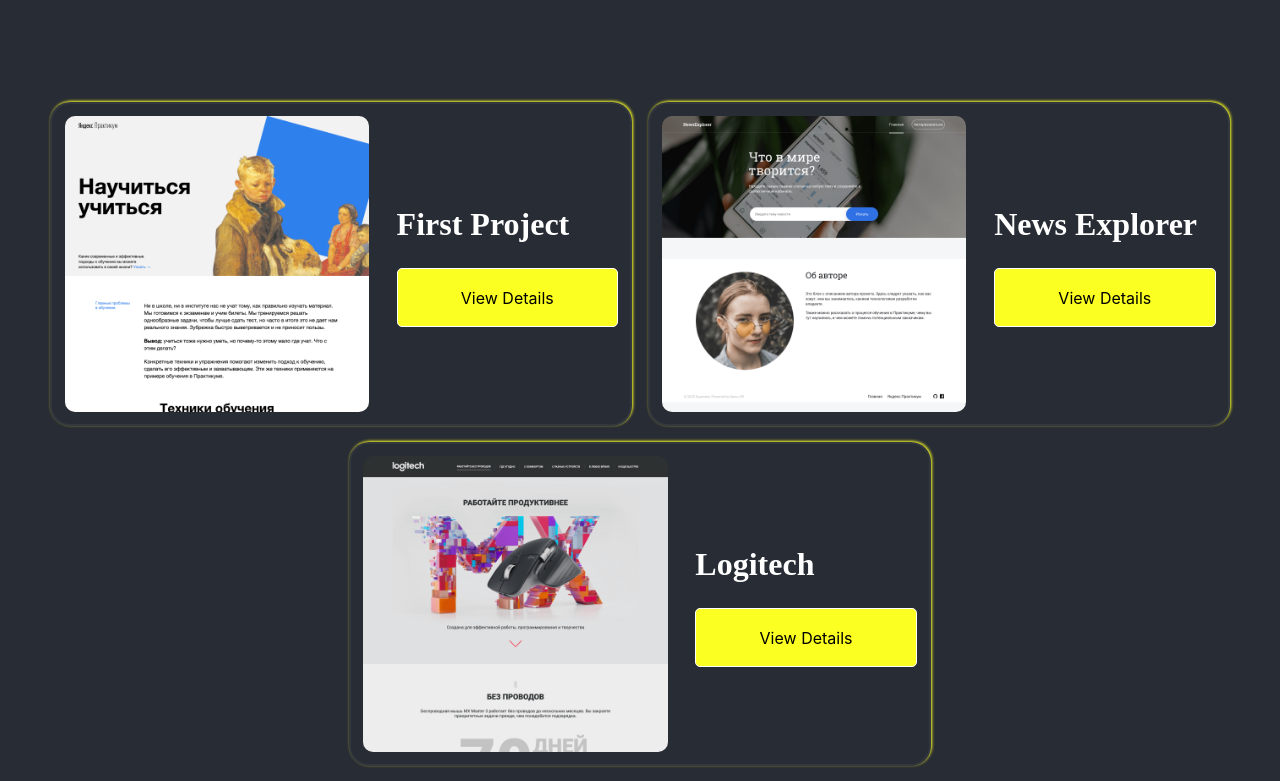
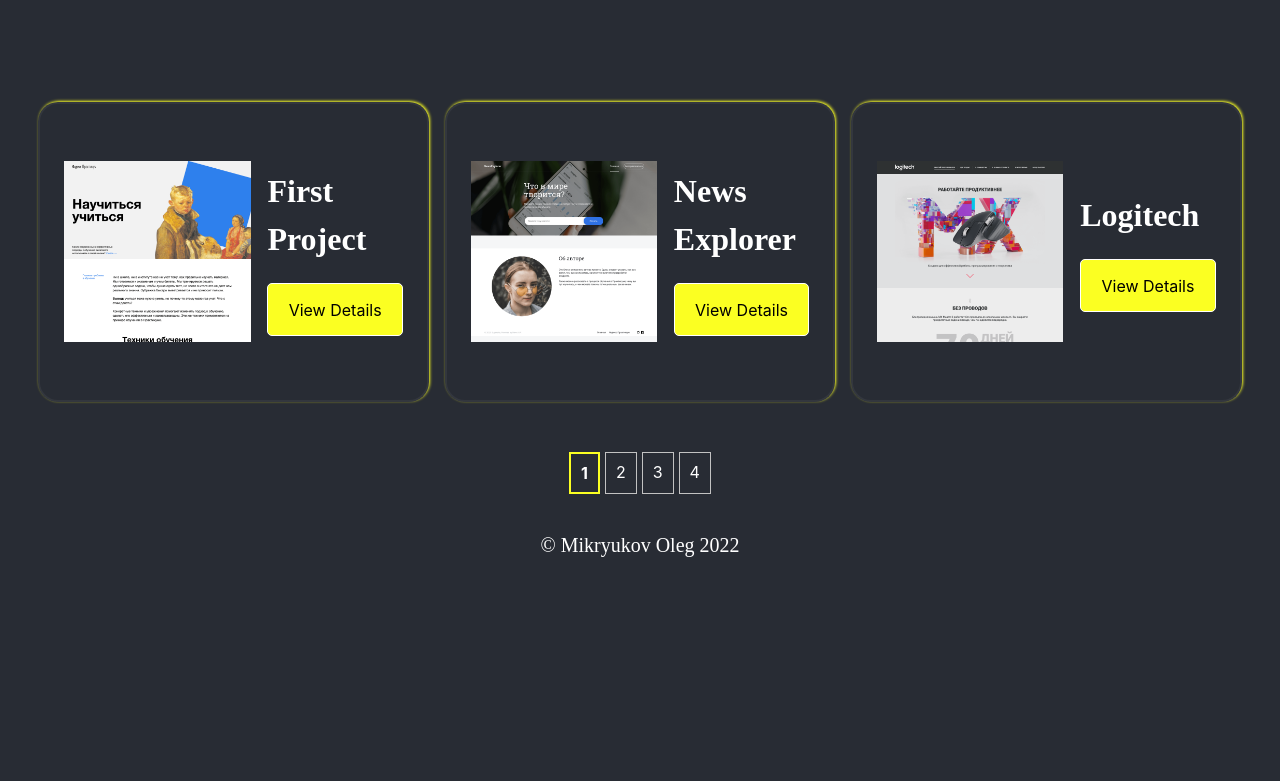
Before and after one commit to zTironz/tiron.dev, a React (Create React App) app: page / in a window 1280 px wide. Shown: the part 1039-1820 px from the top of the page. After the commit the page ends 1638 px from the top, so only its background shows below. Built offline with nearby package versions, Linux system fonts and the light colour scheme.

Commit message:
some css changes

```diff
--- a/src/components/Projects.jsx
+++ b/src/components/Projects.jsx
@@ -112,10 +112,10 @@
 }
 
 const changePage = (page) => {
-    setLoading(true);
-    setTimeout(() => {
-      setLoading(false);
-    }, 500);
+    // setLoading(true);
+    // setTimeout(() => {
+    //   setLoading(false);
+    // }, 500);
     setPage(page)
    }
 
--- a/src/components/css/hero.css
+++ b/src/components/css/hero.css
@@ -5,9 +5,6 @@
     flex-direction: column;
   }
 
-  .hero__texts {
-    /* width: 55%; */
-  }
 
   .hero__text {
     font-family: 'Poppins';
--- a/src/components/css/projects.css
+++ b/src/components/css/projects.css
@@ -40,22 +40,25 @@
   }
 
   .projects__wrapper {
-    display: flex;
+    display: grid;
+    grid-auto-flow: column;
     flex-wrap: wrap;
-    justify-content: center;
+    grid-template-columns: repeat(3, 1fr);
+    grid-template-rows: repeat(1, 300px);
     gap: 2vmin;
   }
 
   .project {
     display: flex;
     padding: 1%;
+    padding: 1rem 1.5rem;
     /* gap: 40px; */
-    max-width: 46%;
+    /* max-width: 46%; */
     justify-content: space-between;
     background: transparent;
-  border: 2px solid rgba(255, 255, 255, 0.05);
-  border-radius: 20px;
-  box-shadow: 1px -1px 3px #fbff23;
+    border: 2px solid rgba(255, 255, 255, 0.05);
+    border-radius: 20px;
+    box-shadow: 1px -1px 3px #fbff23;
   }
 
   .project__img {
```
